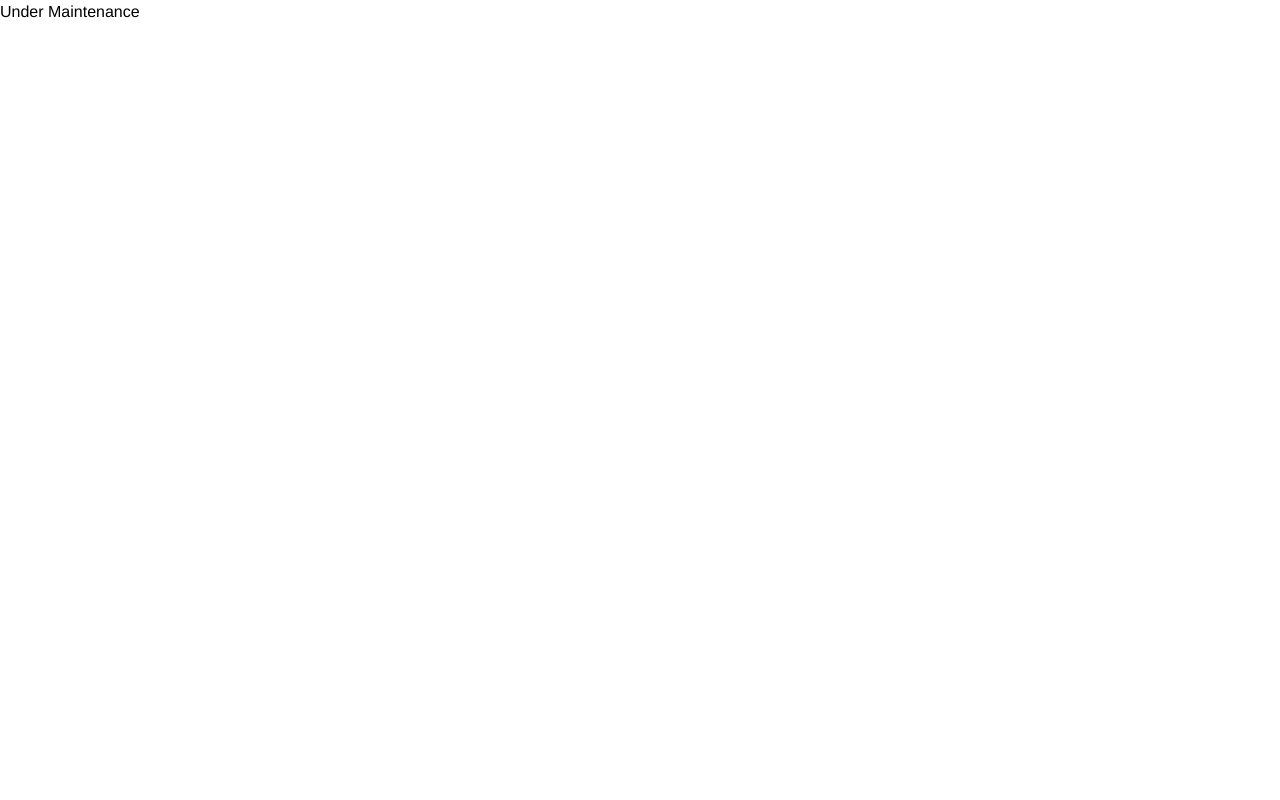
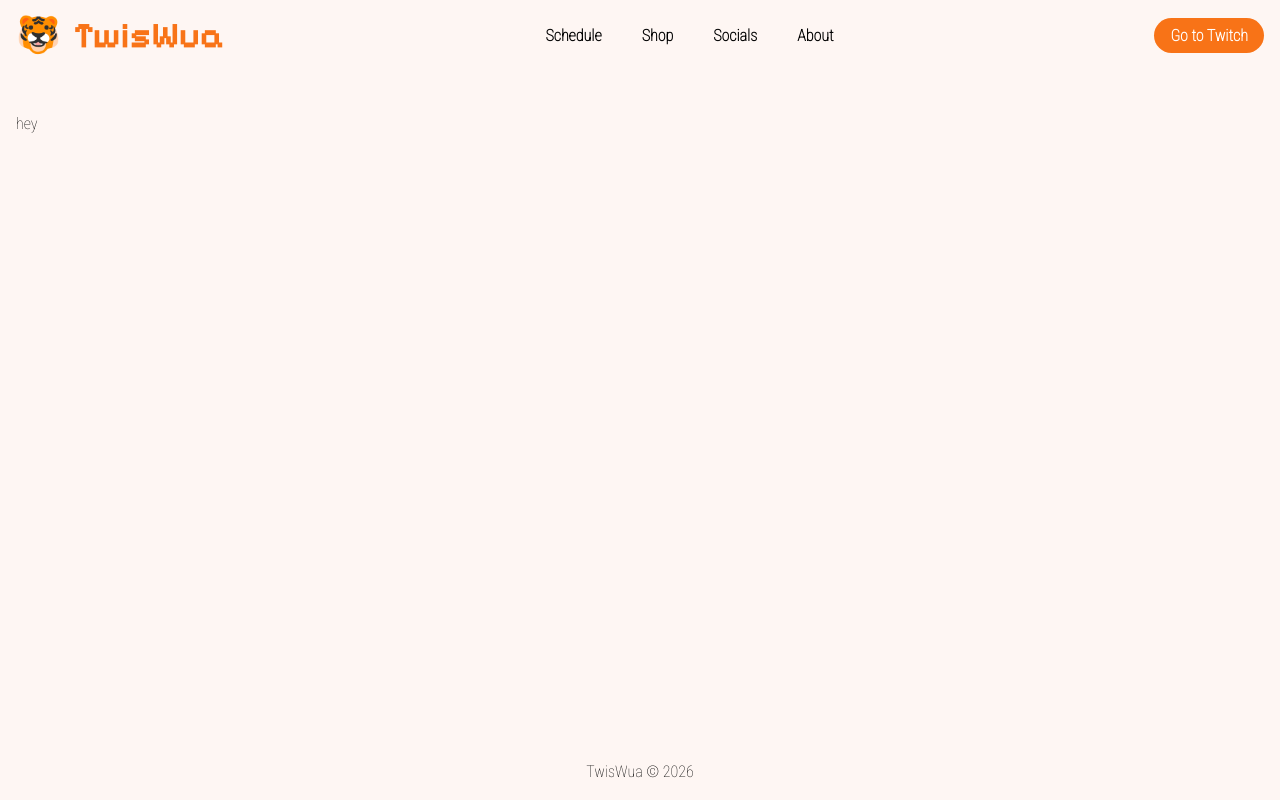
Before and after one commit to BosEriko/twiswua.com, a Next.js app: page / in a window 1280 px wide. Built offline with nearby package versions, Linux system fonts and the light colour scheme.

Commit message:
Feature: Use Default Template on Homepage

```diff
--- a/app/page.tsx
+++ b/app/page.tsx
@@ -1,5 +1,9 @@
+import Template from "@template";
+
 export default async function Home() {
   return (
-    <div>Under Maintenance</div>
+    <Template.Default>
+      hey
+    </Template.Default>
   );
 }
```
